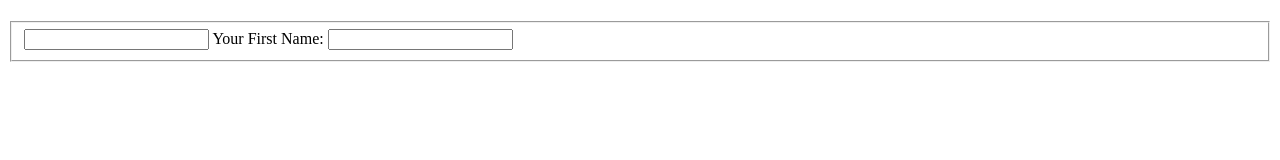
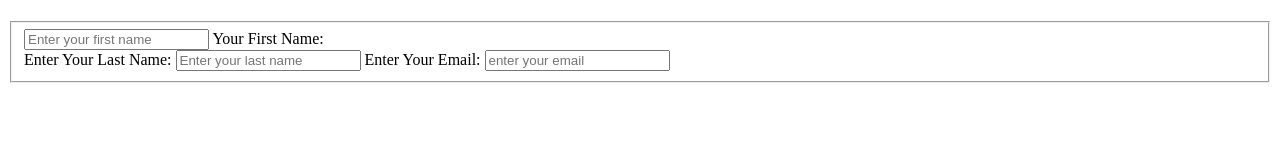
Before and after one commit to anirban12d/Survey-Form, a plain HTML site: page index.html in a window 1280 px wide. Drawn offline with Linux system fonts and the light colour scheme.

Commit message:
Labels added

```diff
--- a/index.html
+++ b/index.html
@@ -11,8 +11,13 @@
     <p id="description"></p>
     <form id="survey-form">
      <fieldset>
-        <label placeholder="Name"><input type="text" name="fname" required/> Your First Name: </label>
-        <label for=""><input type="text"></label>
+
+        <input type="text" name="Fname" placeholder="Enter your first name" required/>
+        <label> Your First Name: </label><br>
+        <label for="Lname">Enter  Your Last Name: </label>
+        <input type="text" name="Lname" placeholder="Enter your last name" required>
+        <label for="email">Enter Your Email: </label>
+        <input type="text" id="email" required placeholder="enter your email">
      </fieldset>
     </form>
 </body>
```
